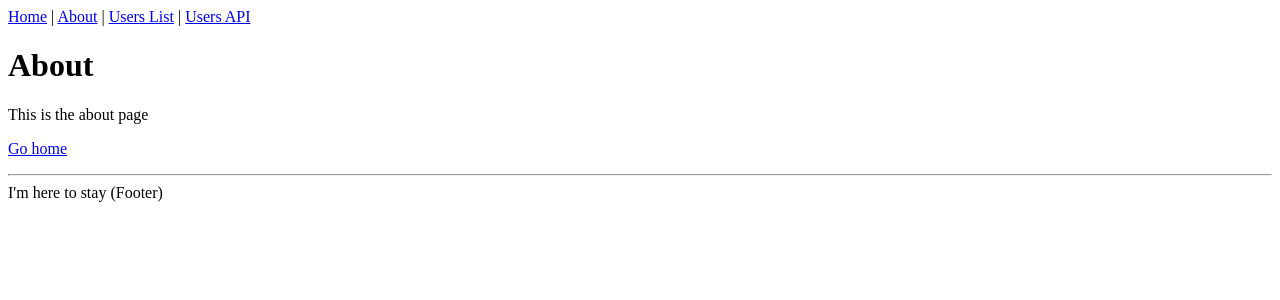
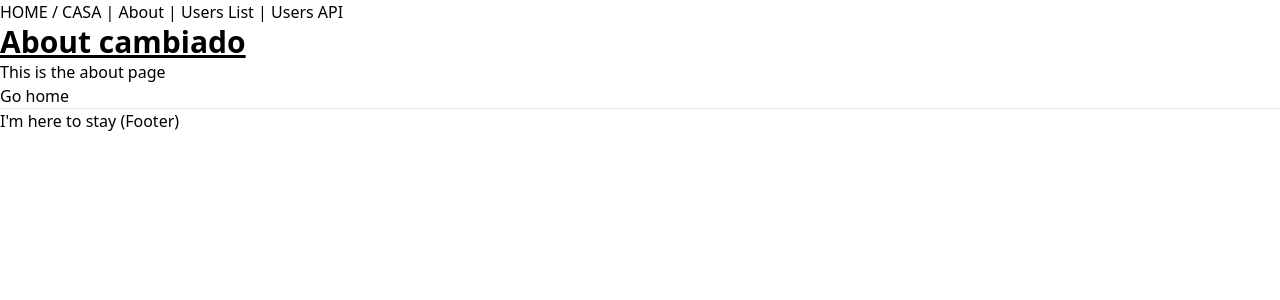
Before and after one commit to 2022B-web-avanzada-soft/eguez-sarzosa-vicente-adrian-web, a Next.js app in the folder react-nextjs/: page /about in a window 1280 px wide. Shown: the top 300 px of the page. Built offline with nearby package versions, Linux system fonts and the light colour scheme.

Commit message:
Hasta proyecto con estilos

```diff
--- a/react-nextjs/components/Layout.tsx
+++ b/react-nextjs/components/Layout.tsx
@@ -16,7 +16,7 @@ const Layout = ({ children, title = 'This is the default title' }: Props) => (
     </Head>
     <header>
       <nav>
-        <Link href="/">Home</Link> | <Link href="/about">About</Link> |{' '}
+        <Link href="/">HOME / CASA</Link> | <Link href="/about">About</Link> |{' '}
         <Link href="/users">Users List</Link> |{' '}
         <a href="/api/users">Users API</a>
       </nav>
--- /dev/null
+++ b/react-nextjs/pages/_app.js
@@ -0,0 +1,12 @@
+//_app.js
+import React from "react";
+import '../styles/global.css'
+
+function MyApp({ Component, pageProps }) {
+    return  (
+        <>
+            <Component {...pageProps}/>
+        </>
+    )
+}
+export default MyApp
--- a/react-nextjs/pages/about.tsx
+++ b/react-nextjs/pages/about.tsx
@@ -3,7 +3,9 @@ import Layout from '../components/Layout'
 
 const AboutPage = () => (
   <Layout title="About | Next.js + TypeScript Example">
-    <h1>About</h1>
+  <h1 className="text-3xl font-bold underline">
+      About cambiado
+  </h1>
     <p>This is the about page</p>
     <p>
       <Link href="/">Go home</Link>
--- /dev/null
+++ b/react-nextjs/postcss.config.js
@@ -0,0 +1,6 @@
+module.exports = {
+  plugins: {
+    tailwindcss: {},
+    autoprefixer: {},
+  },
+}
--- /dev/null
+++ b/react-nextjs/styles/global.css
@@ -0,0 +1,5 @@
+/* CREAR ARCHIVO
+styles/global.css */
+@tailwind base;
+@tailwind components;
+@tailwind utilities;
--- /dev/null
+++ b/react-nextjs/tailwind.config.js
@@ -0,0 +1,12 @@
+/** @type {import('tailwindcss').Config} */
+/* tailwind.config.js */
+module.exports = {
+    content: [
+        "./pages/**/*.{js,ts,jsx,tsx}",
+        "./components/**/*.{js,ts,jsx,tsx}",
+    ],
+    theme: {
+        extend: {},
+    },
+    plugins: [],
+}
```
Also changed, not shown: react-nextjs/package.json (+7 -0 lines), react-nextjs/tsconfig.json (+15 -4 lines), 1 other file (tests, documents, lock files or other folders).
